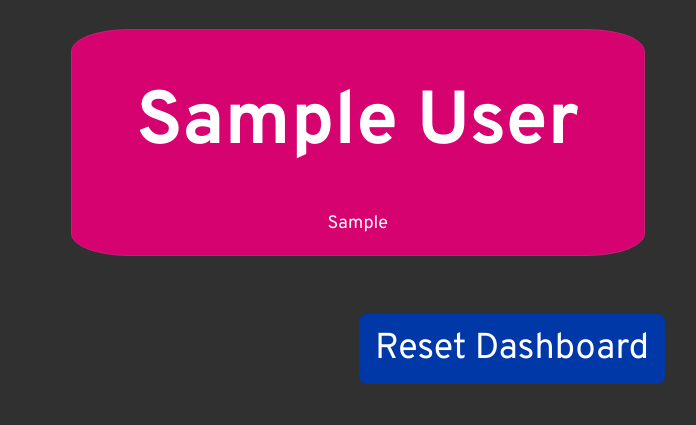
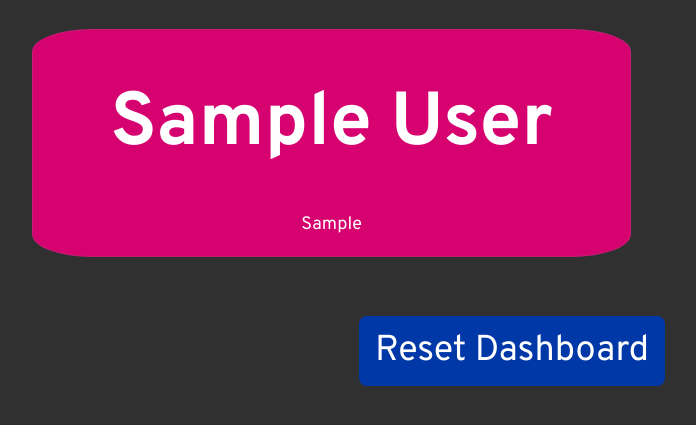
Before and after one commit to TRezendes/pill_pack_dashboard, a Flask app: page /dashboard in a window 1280 px wide. Shown: the top 425 px of the page, without its empty margins (128-824 px from the left). Run offline with Flask 2, Linux system fonts and the light colour scheme; tables that the repository leaves empty hold one stand-in row (values such as "Sample post"); some libraries are stand-ins or nearby versions.

Commit message:
Increased gird-container width.

```diff
--- a/ppd_flask/static/css/custom.css
+++ b/ppd_flask/static/css/custom.css
@@ -31,7 +31,7 @@ h1 {
     font-weight: 700;
 }
 .grid-container {
-    width: 90%;
+    width: 98%;
     display: grid;
     column-gap: 25px;
     row-gap: 25px;
```
